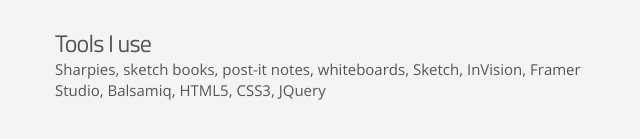
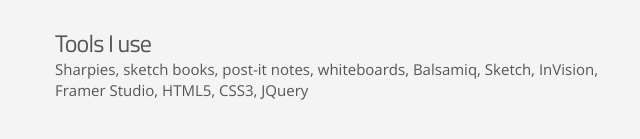
Before and after one commit to spotj/portfolio, a website: page about.html in a window 1280 px wide. Shown: the part 617-756 px from the top of the page, 45-685 px from the left. Drawn offline with nearby package versions, Linux system fonts and the light colour scheme.

Commit message:
copy edits

```diff
--- a/about.html
+++ b/about.html
@@ -155,7 +155,7 @@
         <p class="aboutme-sect3">
           <span class="lilheader">Tools I use</span>
           <br>
-          Sharpies, sketch books, post-it notes, whiteboards, Sketch, InVision, Framer Studio, Balsamiq, HTML5, CSS3, JQuery
+          Sharpies, sketch books, post-it notes, whiteboards, Balsamiq, Sketch, InVision, Framer Studio, HTML5, CSS3, JQuery
         </p>
       </div>
     </div>
```
